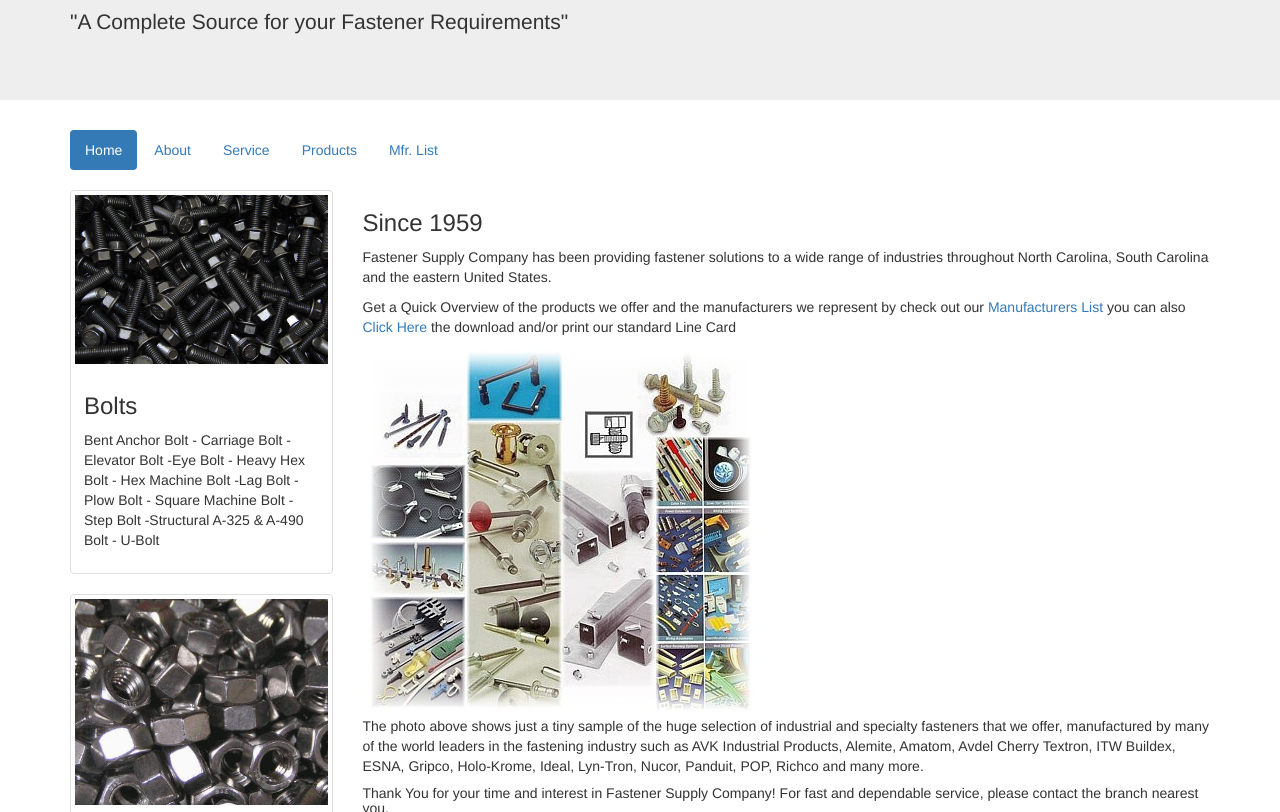
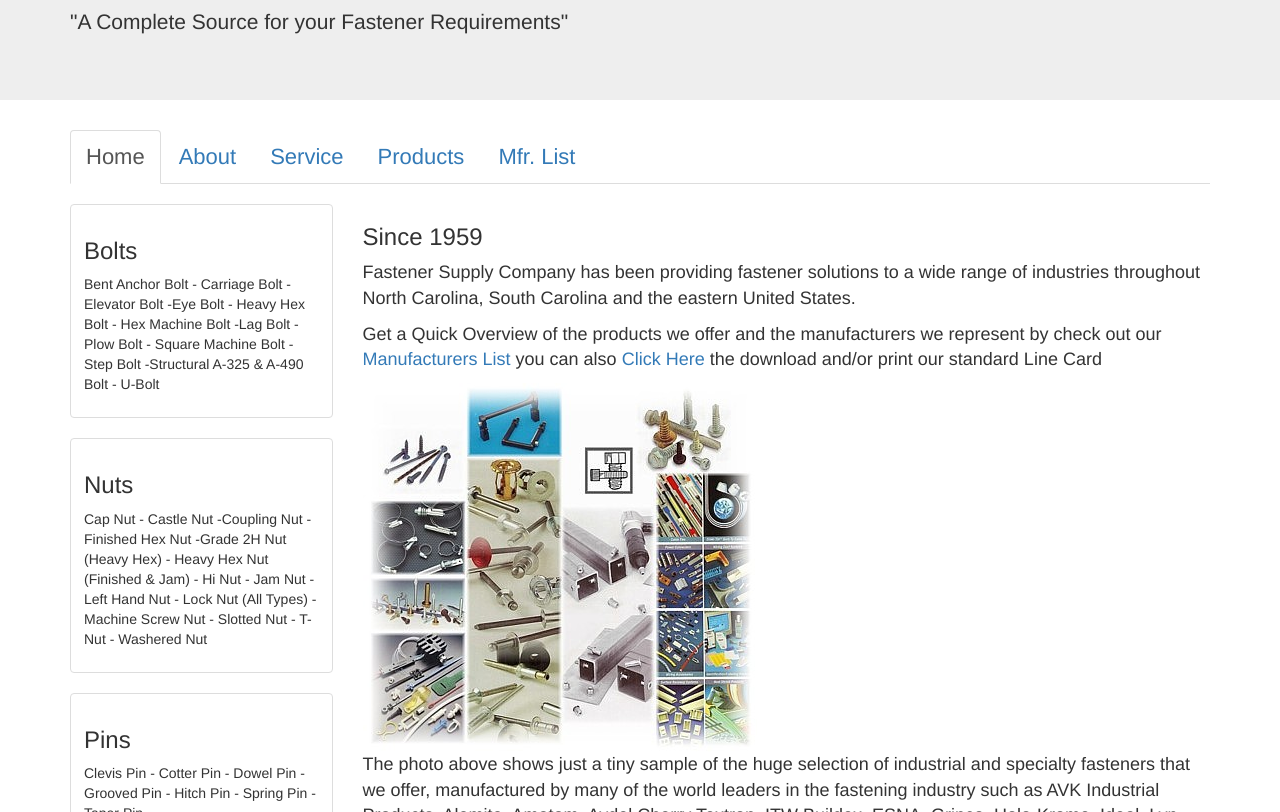
Before and after one commit to JeffwPotter/Fastener-Supply-Project, a website: page static/index.html in a window 1280 px wide. Shown: the part 140-952 px from the top of the page. Drawn offline with Linux system fonts and the light colour scheme.

Commit message:
Lots of updates to index.html. added custom.css

```diff
--- a/static/index.html
+++ b/static/index.html
@@ -3,6 +3,10 @@
 <head>
   <title>Fastener Supply</title>
   <link href="css/bootstrap.min.css" rel="stylesheet">
+  <style type="text/css">
+  .nav-tabs li a {font-size:22px;}
+  </style>
+  <link rel="stylesheet" type="text/css" href="css/custom.css">
   <meta name="viewport" content="width=device-width, initial-scale=1, maximum-scale=1, user-scalable=no">
 </head>
 <body>
@@ -15,7 +19,7 @@
   <div class="container">
     <div class="row">
       <div class="col-sm-12">
-        <ul class="nav nav-pills">
+        <ul class="nav nav-tabs">
           <li role="presentation" class="active"><a href="#">Home</a></li>
           <li role="presentation"><a href="#">About</a></li>
           <li role="presentation"><a href="#">Service</a></li>
@@ -28,35 +32,30 @@
     <div class="row">
       <div class="col-md-3">
         <div class="thumbnail">
-          <img src="img/boltsthumb.jpg" alt="...">
           <div class="caption">
             <h3>Bolts</h3>
             <p>Bent Anchor Bolt - Carriage Bolt - Elevator Bolt -Eye Bolt - Heavy Hex Bolt - Hex Machine Bolt -Lag Bolt - Plow Bolt - Square Machine Bolt -Step Bolt -Structural A-325 & A-490 Bolt - U-Bolt</p>
           </div>
         </div>
         <div class="thumbnail">
-          <img src="img/nutsthumb.jpg" alt="...">
           <div class="caption">
             <h3>Nuts</h3>
             <p>Cap Nut - Castle Nut -Coupling Nut - Finished Hex Nut -Grade 2H Nut (Heavy Hex) - Heavy Hex Nut (Finished & Jam) - Hi Nut - Jam Nut - Left Hand Nut - Lock Nut (All Types) - Machine Screw Nut - Slotted Nut - T-Nut - Washered Nut</p>
           </div>
         </div>
         <div class="thumbnail">
-          <img src="img/pinsthumb.jpg" alt="...">
           <div class="caption">
             <h3>Pins</h3>
             <p>Clevis Pin - Cotter Pin - Dowel Pin - Grooved Pin - Hitch Pin - Spring Pin - Taper Pin</p>
           </div>
         </div>
         <div class="thumbnail">
-          <img src="img/screwsthumb.jpg" alt="...">
           <div class="caption">
             <h3>Screws</h3>
             <p>Machine Screw - Self-Drill Screw - Sheet Metal Screw - Thread Cutting Screw - Thread Forming Screw - Wood Screw</p>
           </div>
         </div>
         <div class="thumbnail">
-          <img src="img/washersthumb.jpg" alt="...">
           <div class="caption">
             <h3>Washers</h3>
             <p>Bevel Washer - Disc Washer - Dock Washer - External Tooth Washer - Fender Tooth Washer - Finishing Washer - Internal Tooth Washer - O.G. Cast Iron Washer - SAE Flat Washer - Split Lock Washer - Structural Washer (A-235, A-490) - USS Flat Washer</p>
@@ -66,11 +65,11 @@
       <div class="col-md-9">
         <div class="main">
           <h3>Since 1959</h3>
-          <p>Fastener Supply Company has been providing fastener solutions to a wide range of industries throughout North Carolina, South Carolina and the eastern United States.</p>
-          <p>Get a Quick Overview of the products we offer and the manufacturers we represent by check out our <a href=#>Manufacturers List</a> you can also <a href=#>Click Here</a> the download and/or print our standard Line Card</p>
-          <img src="img/collage1.jpg">
-          <p>The photo above shows just a tiny sample of the huge selection of industrial and specialty fasteners that we offer, manufactured by many of the world leaders in the fastening industry such as AVK Industrial Products, Alemite, Amatom, Avdel Cherry Textron, ITW Buildex, ESNA, Gripco, Holo-Krome, Ideal, Lyn-Tron, Nucor, Panduit, POP, Richco and many more.</p>
-          <h5>Thank You for your time and interest in Fastener Supply Company! For fast and dependable service, please contact the branch nearest you.</h5>
+          <p style="font-size: 18px">Fastener Supply Company has been providing fastener solutions to a wide range of industries throughout North Carolina, South Carolina and the eastern United States.</p>
+          <p style="font-size: 18px">Get a Quick Overview of the products we offer and the manufacturers we represent by check out our <a href=#>Manufacturers List</a> you can also <a href=#>Click Here</a> the download and/or print our standard Line Card</p>
+          <img src="img/collage1.jpg" align="center">
+          <p style="font-size: 18px">The photo above shows just a tiny sample of the huge selection of industrial and specialty fasteners that we offer, manufactured by many of the world leaders in the fastening industry such as AVK Industrial Products, Alemite, Amatom, Avdel Cherry Textron, ITW Buildex, ESNA, Gripco, Holo-Krome, Ideal, Lyn-Tron, Nucor, Panduit, POP, Richco and many more.</p>
+          <h3>Thank You for your time and interest in Fastener Supply Company! For fast and dependable service, please contact the branch nearest you.</h3>
         </div>
       </div>
     </div>
```
